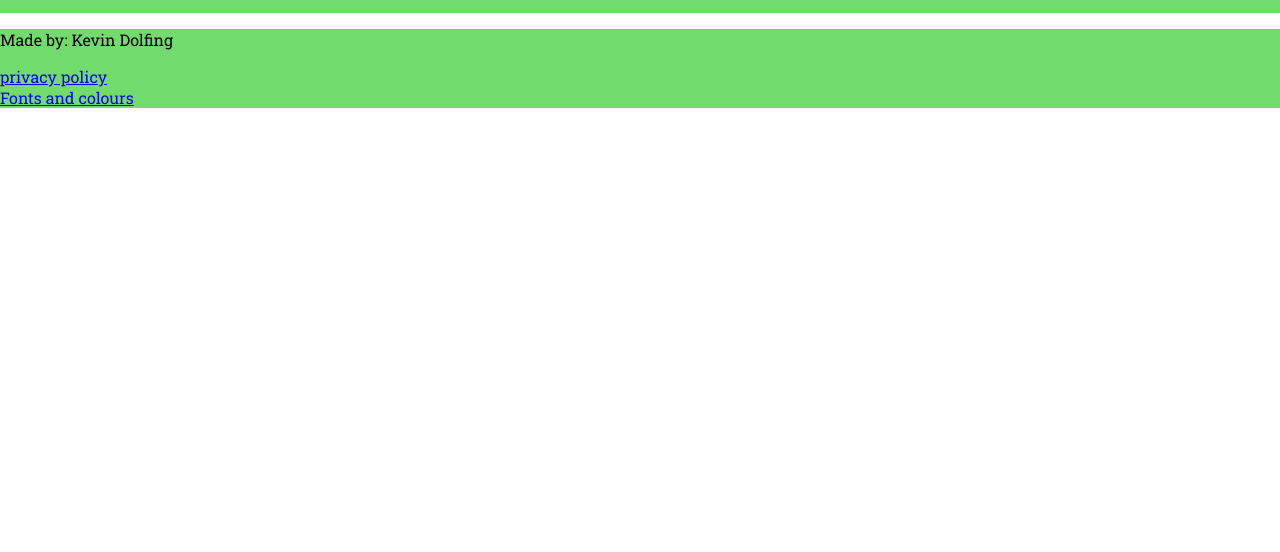
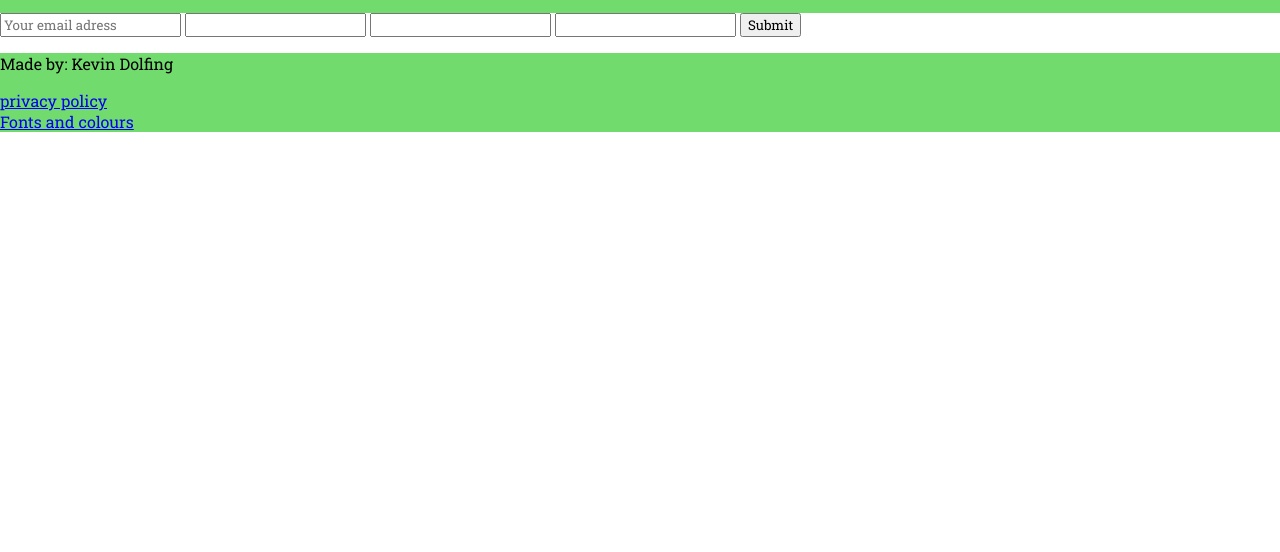
Before and after one commit to KevinDaGame/Html-CSS-Site, a plain HTML site: page staffapplications.html in a window 1280 px wide. Shown: the part 248-800 px from the top of the page. Drawn offline with Linux system fonts and the light colour scheme.

Commit message:
Beginning of form

```diff
--- a/staffapplications.html
+++ b/staffapplications.html
@@ -42,7 +42,16 @@
     </nav>
 
     <main>
+        <section class="staffApplicationText">
 
+        </section>
+        <div class="StaffApplications">
+            <input type="email" placeholder="Your email adress">
+            <input type="text">
+            <input type=>
+            <input type="search">
+            <input type="submit">
+        </div>
     </main>
 
     <footer class="wieBenIkFooter">
```
